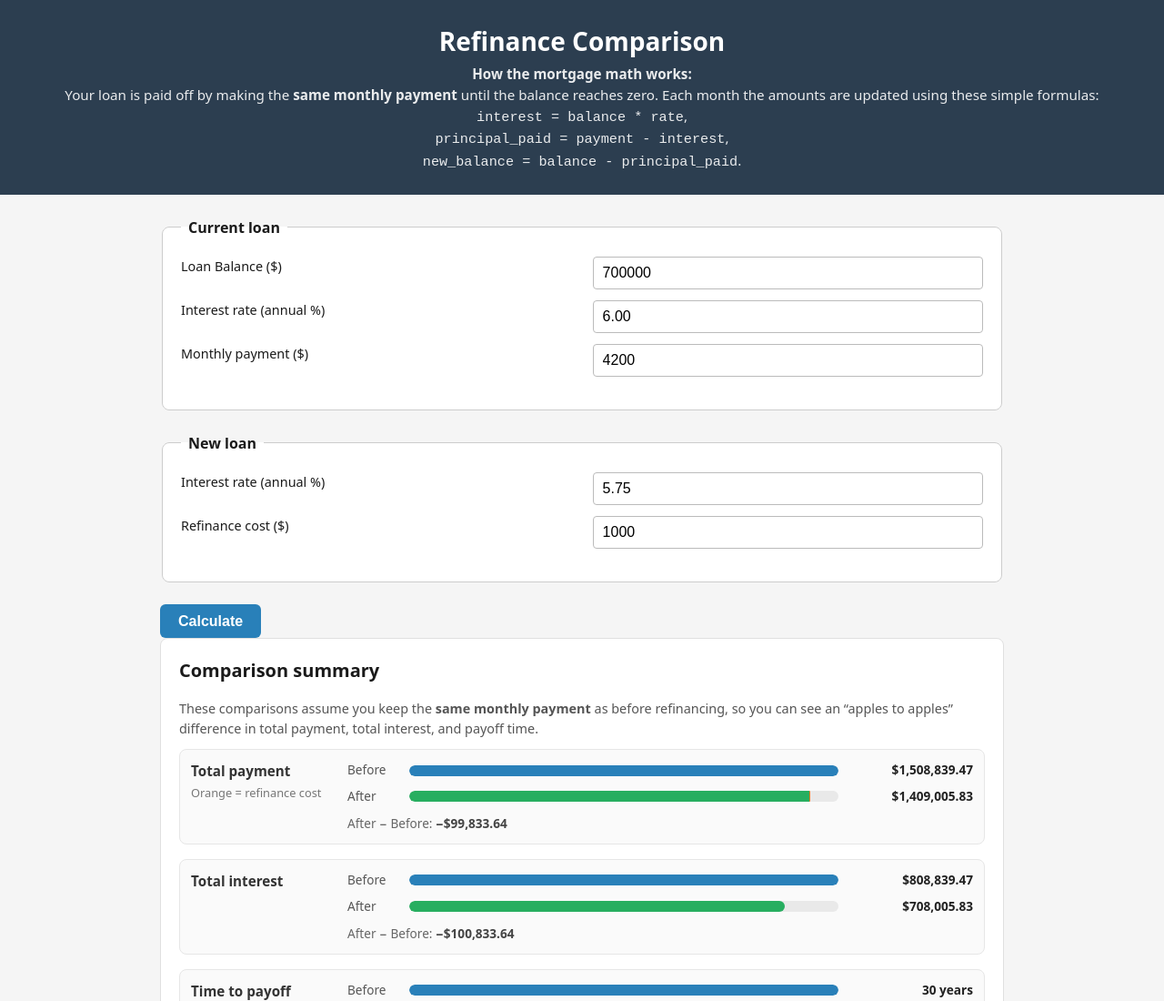
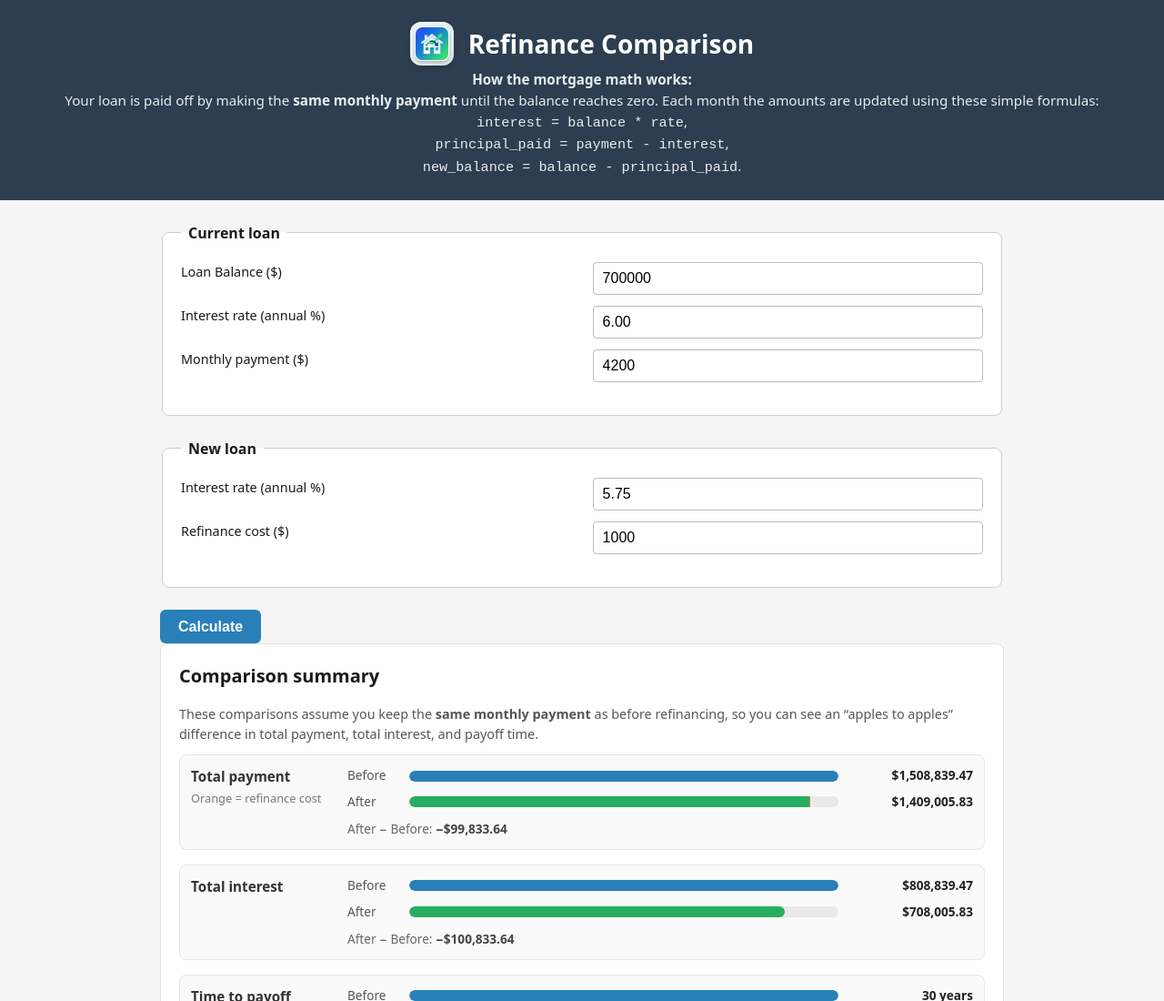
Before and after one commit to taochengla/refinance_calculator, a plain HTML site: page index.html in a window 1280 px wide. Shown: the top 1100 px of the page at 91% size. Drawn offline with Linux system fonts and the light colour scheme.

Commit message:
Integrate a new logo and favicon into the frontend.

```diff
--- a/index.html
+++ b/index.html
@@ -5,12 +5,16 @@
   <meta charset="UTF-8">
   <meta name="viewport" content="width=device-width, initial-scale=1.0">
   <title>Refinance Comparison</title>
+  <link rel="icon" href="logo.png" type="image/png">
   <link rel="stylesheet" href="styles.css">
 </head>
 
 <body>
   <header>
-    <h1>Refinance Comparison</h1>
+    <div class="header-title-wrapper">
+      <img src="logo.png" alt="Refinance App Logo" class="header-logo">
+      <h1>Refinance Comparison</h1>
+    </div>
     <p><strong>How the mortgage math works:</strong></p>
     <p>
       Your loan is paid off by making the <strong>same monthly payment</strong> until the balance reaches zero.
--- a/styles.css
+++ b/styles.css
@@ -24,8 +24,24 @@ header {
 }
 
 header h1 {
-  margin: 0 0 0.25rem;
+  margin: 0;
   font-size: 1.75rem;
+}
+
+.header-title-wrapper {
+  display: flex;
+  align-items: center;
+  justify-content: center;
+  gap: 1rem;
+  margin-bottom: 0.25rem;
+}
+
+.header-logo {
+  width: 48px;
+  height: 48px;
+  border-radius: 12px;
+  object-fit: cover;
+  box-shadow: 0 4px 6px rgba(0, 0, 0, 0.1);
 }
 
 header p {
```
Also changed, not shown: logo.png (added).
